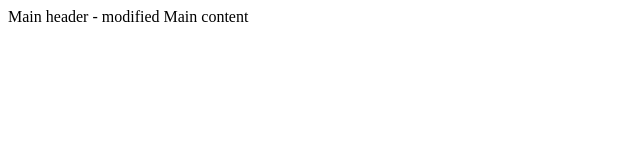
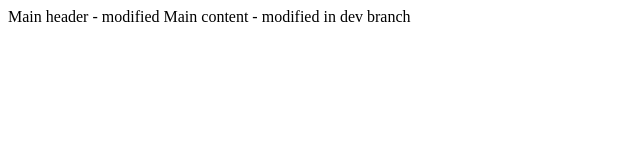
Before and after one commit to Daniel-Aleksza/test, a plain HTML site: page index.html in a window 1280 px wide. Shown: the whole page, without its empty margins (0-640 px from the left). Drawn offline with Linux system fonts and the light colour scheme.

Commit message:
html modified in 'dev' branch

```diff
--- a/index.html
+++ b/index.html
@@ -3,6 +3,6 @@
     Main header - modified
 </head>
 <body>
-    Main content
+    Main content - modified in dev branch
 </body>
 </html>
```
